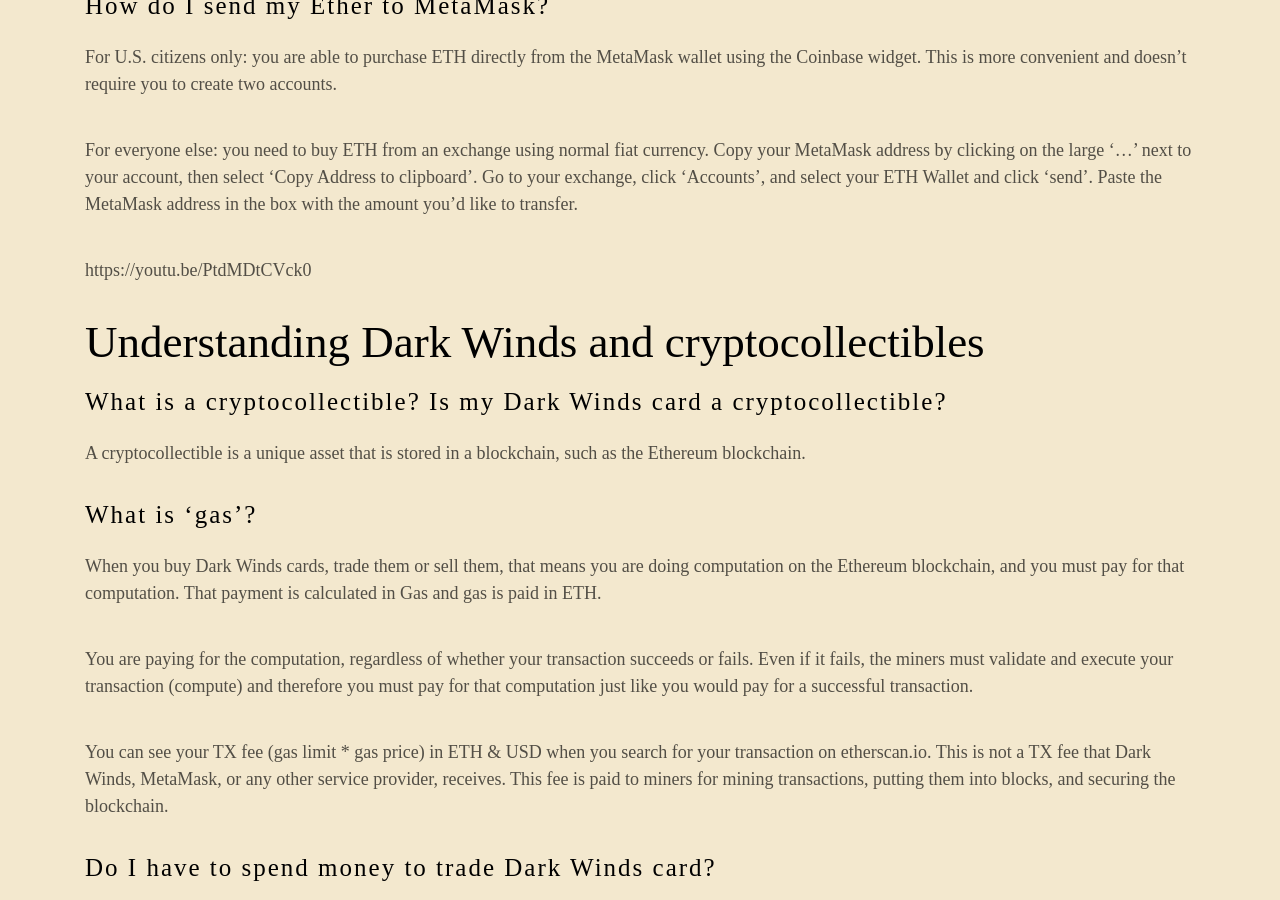
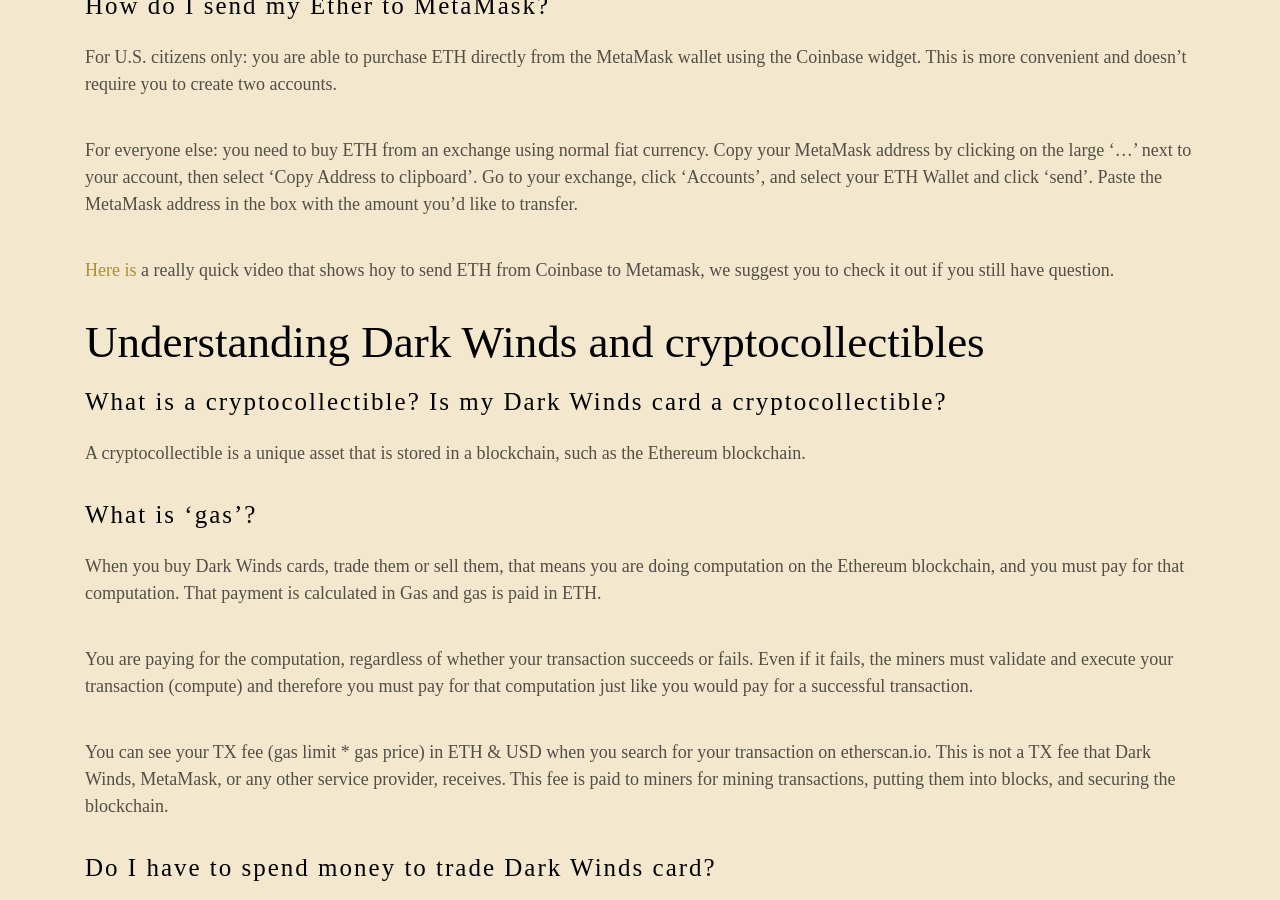
Before and after one commit to megoforce/darkwinds, a Jekyll site: the page built from faq.md, in a window 1280 px wide and 900 px high, scrolled down 1438 px. Built offline with Jekyll 4.4.1, drawn with Linux system fonts in a browser that asks for light colours; some web fonts are replaced; comment, search, counter and statistics services are not loaded.

Commit message:
youtube fix in FAQ

```diff
--- a/faq.md
+++ b/faq.md
@@ -43,7 +43,7 @@
 
 For everyone else: you need to buy ETH from an exchange using normal fiat currency. Copy your MetaMask address by clicking on the large ‘…’ next to your account, then select ‘Copy Address to clipboard’. Go to your exchange, click ‘Accounts’, and select your ETH Wallet and click ‘send’. Paste the MetaMask address in the box with the amount you’d like to transfer.
 
-https://youtu.be/PtdMDtCVck0
+[Here is](https://youtu.be/PtdMDtCVck0) a really quick video that shows hoy to send ETH from Coinbase to Metamask, we suggest you to check it out if you still have question.
 
 # Understanding Dark Winds and cryptocollectibles
 ## What is a cryptocollectible? Is my Dark Winds card a cryptocollectible?
```
